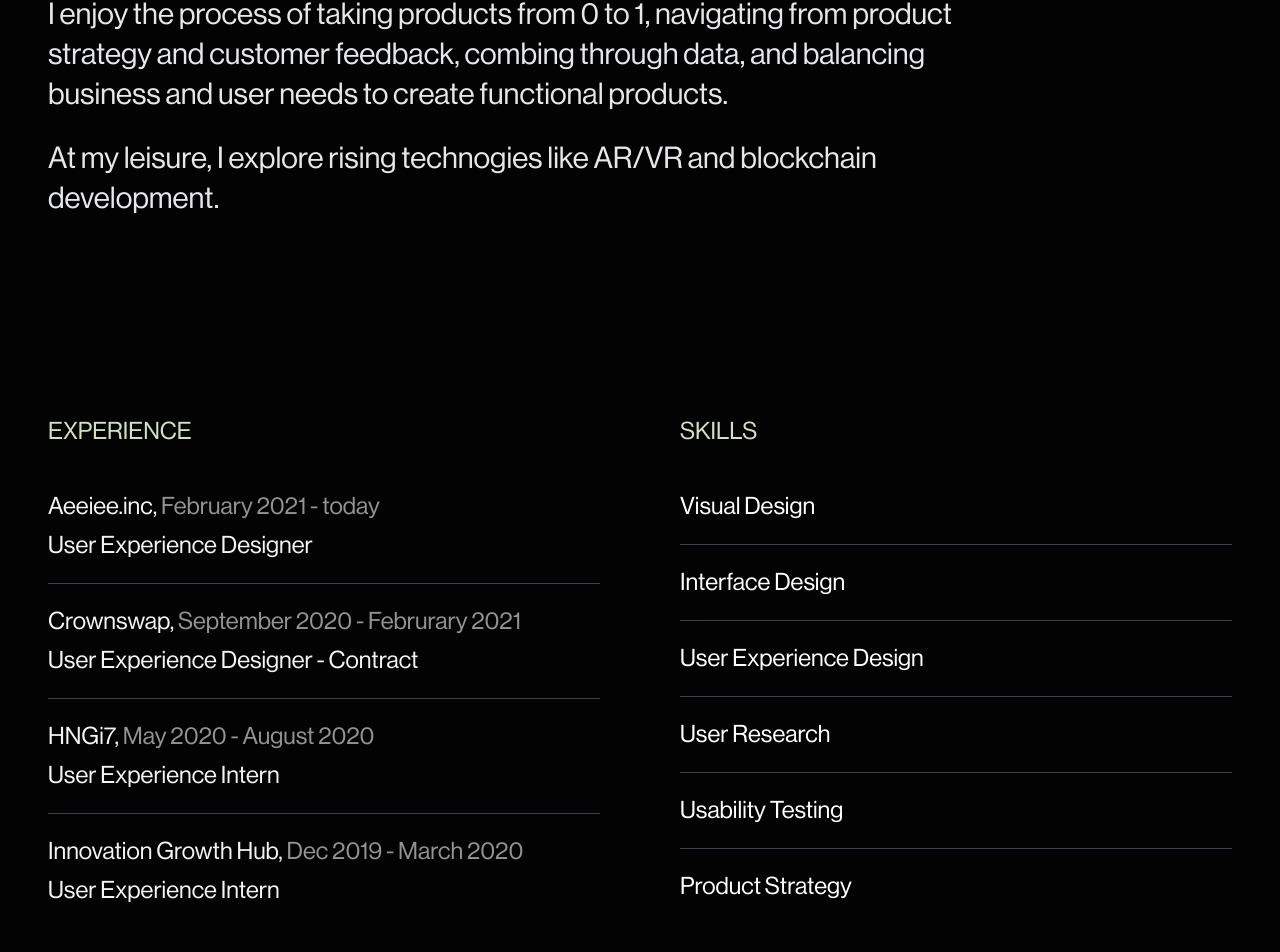
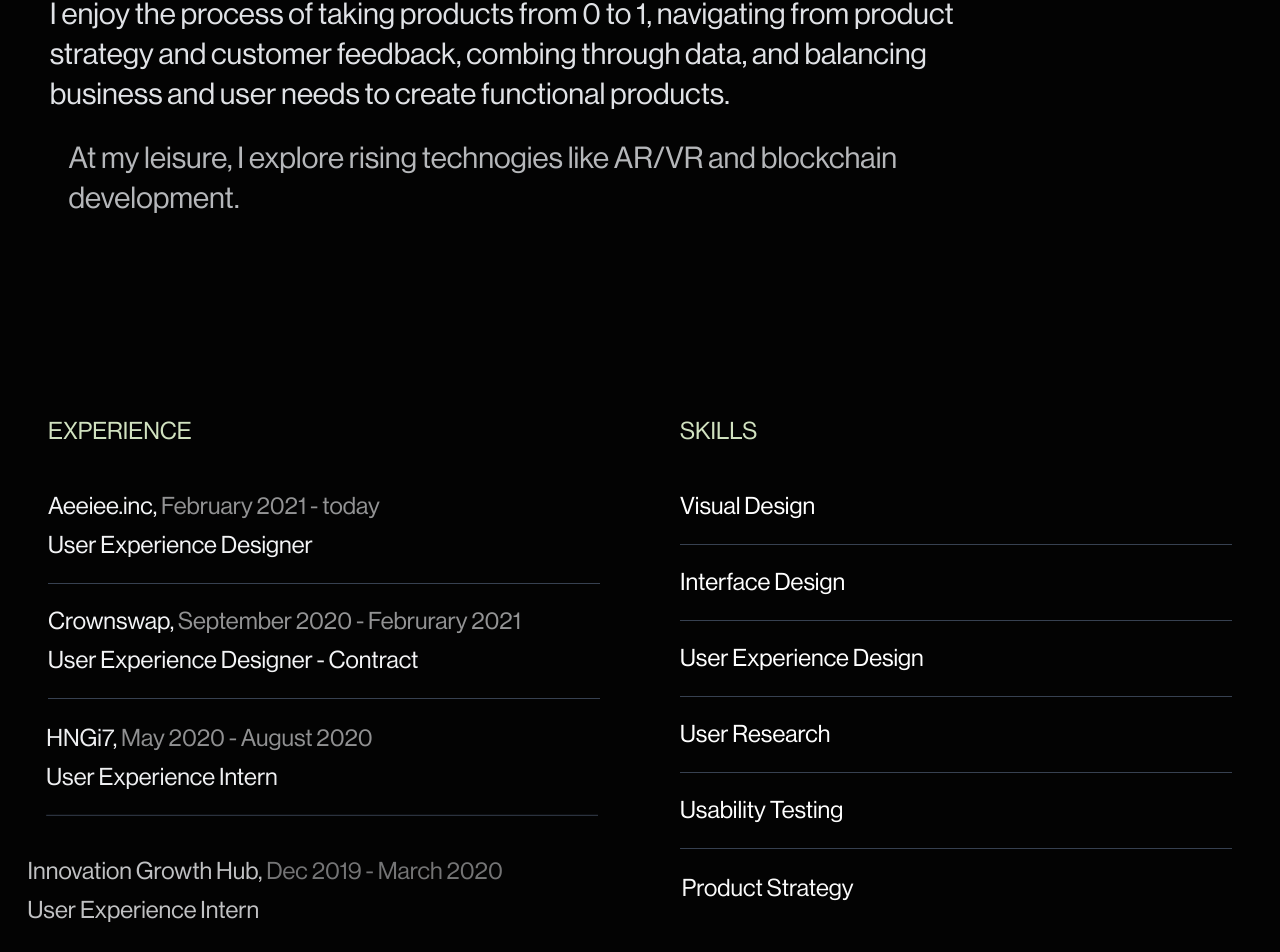
Before and after one commit to adelakuntobi/uniqueideas.me, a React (Create React App) app: page / in a window 1280 px wide. Shown: the part 2384-3336 px from the top of the page. Built offline with nearby package versions, Linux system fonts and the light colour scheme.

Commit message:
Rearrange on mobile

```diff
--- a/src/App.js
+++ b/src/App.js
@@ -17,14 +17,14 @@ import 'aos/dist/aos.css';
 AOS.init({
   offset: 200,
   duration: 1500,
-  delay: 500,
+  delay: 250,
 });
 
 function App() {
 
 
   return (
-    <div className="App relative">
+    <div className="App relative overflow-x-hidden">
       <ScrollToTop />
       <Routes>
         <Route exact path={PageURL.HOMEPAGE} element={<Homepage />} />
--- a/src/pages/Homepage/About.js
+++ b/src/pages/Homepage/About.js
@@ -5,13 +5,13 @@ import { TitleHeading } from '../../components/SelectedWorks'
 export default function About() {
   return (
     <section id='about' className='py-16 lg:py-24'>
-      <TitleHeading>About Me</TitleHeading>
+      <TitleHeading  data-aos="fade-left" >About Me</TitleHeading>
       <div className=' lg:w-10/12'>
-        <Ptag className='text-lg lg:text-3xl'>In the past few years, I’ve worked across B2B, B2C firms in varying niches creating long lasting experiences that are focused on simplicity, accessibility, inclusivity and relatable interactions. </Ptag>
+        <Ptag data-aos="fade-left" data-aos-delay="1000" className='text-lg lg:text-3xl'>In the past few years, I’ve worked across B2B, B2C firms in varying niches creating long lasting experiences that are focused on simplicity, accessibility, inclusivity and relatable interactions. </Ptag>
 
-        <Ptag className='text-lg lg:text-3xl'>I enjoy the process of taking products from 0 to 1, navigating from product strategy and customer feedback, combing through data, and balancing business and user needs to create functional products.</Ptag>
+        <Ptag data-aos="fade-left" data-aos-delay="1500" className='text-lg lg:text-3xl'>I enjoy the process of taking products from 0 to 1, navigating from product strategy and customer feedback, combing through data, and balancing business and user needs to create functional products.</Ptag>
 
-        <Ptag className='text-lg lg:text-3xl'>At my leisure, I explore rising technogies like AR/VR and blockchain development.</Ptag>
+        <Ptag data-aos="fade-left" data-aos-delay="2000" className='text-lg lg:text-3xl'>At my leisure, I explore rising technogies like AR/VR and blockchain development.</Ptag>
       </div>
     </section>
   )
--- a/src/pages/Homepage/Experience.js
+++ b/src/pages/Homepage/Experience.js
@@ -9,19 +9,19 @@ export default function Experience() {
       <div className='w-full lg:w-1/2'>
         <TitleHeading>Experience</TitleHeading>
         <div>
-          <ExperienceDiv>
+          <ExperienceDiv data-aos="fade-up-right" data-aos-delay="500">
             <p>Aeeiee.inc, <span>February 2021 - today</span></p>
             <p>User Experience Designer</p>
           </ExperienceDiv>
-          <ExperienceDiv>
+          <ExperienceDiv data-aos="fade-up-right" data-aos-delay="1000" >
             <p>Crownswap, <span>September 2020 - Februrary 2021</span></p>
             <p>User Experience Designer - Contract</p>
           </ExperienceDiv>
-          <ExperienceDiv>
+          <ExperienceDiv data-aos="fade-up-right" data-aos-delay="1500" >
             <p>HNGi7, <span>May 2020 - August 2020</span></p>
             <p>User Experience Intern</p>
           </ExperienceDiv>
-          <ExperienceDiv>
+          <ExperienceDiv data-aos="fade-up-right" data-aos-delay="2000" >
             <p>Innovation Growth Hub, <span>Dec 2019 - March 2020</span></p>
             <p>User Experience Intern</p>
           </ExperienceDiv>
@@ -30,12 +30,12 @@ export default function Experience() {
       <div className='w-full lg:w-1/2'>
         <TitleHeading>Skills</TitleHeading>
         <Skills>
-          <li>Visual Design</li>
-          <li>Interface Design</li>
-          <li>User Experience Design</li>
-          <li>User Research</li>
-          <li>Usability Testing</li>
-          <li>Product Strategy </li>
+          <li  data-aos="fade-up-left" >Visual Design</li>
+          <li data-aos="fade-up-left" data-aos-delay="500">Interface Design</li>
+          <li data-aos="fade-up-left" data-aos-delay="750">User Experience Design</li>
+          <li data-aos="fade-up-left" data-aos-delay="1000">User Research</li>
+          <li data-aos="fade-up-left" data-aos-delay="1250">Usability Testing</li>
+          <li data-aos="fade-up-left" data-aos-delay="1500">Product Strategy </li>
         </Skills>
       </div>
 
--- a/src/pages/Homepage/index.js
+++ b/src/pages/Homepage/index.js
@@ -127,22 +127,26 @@ const Homepage = () => {
     <div className='container relative'>
       <header className='min-h-screen'>
         <Navbar />
-        <HeaderDiv className='flex-col-reverse gap-y-10 lg:flex-row justify-center lg:justify-between flex items-center '>
+        <HeaderDiv className='flex-col gap-y-10 lg:flex-row justify-center lg:justify-between flex items-center '>
+
           <div className='lg:w-7/12'>
-            <h1  data-aos="fade-right" className='text-3xl md:text-4xl lg:text-5xl font-bold !leading-tight tracking-wide mb-4'>Passionately designing thoughtful, intuitive, and delightful experiences for all human.</h1>
-            <p data-aos="fade-right" data-aos-delay="1000" className='text-primary text-lg lg:text-2xl'>
+            <h1 data-aos="fade-right" className='text-3xl md:text-4xl lg:text-5xl font-bold !leading-tight tracking-wide mb-4'>Passionately designing thoughtful, intuitive, and delightful experiences for all human.</h1>
+            <p data-aos="fade-right" data-aos-delay="1000" className='text-primary text-lg lg:text-2xl hidden lg:block'>
               Hi, I’m <span className='font-medium'>IFY, a product designer passionate</span> about people and how technology enhances our living experience. I love to create products that people love and trust.
             </p>
           </div>
           <div data-aos="fade-left" data-aos-delay="1500" className='relative lg:w-5/12 grid place-items-center'>
             <img src={HeaderPhoto} className="w-full" alt="" />
-            <div className='absolute right-0'>
+            <div className='absolute right-0 bottom-10'>
               <div className='relative p-12 grid place-items-center'>
                 <img src={Roller} alt="" className='absolute animate-spin' />
                 <HiOutlineArrowRight className='text-5xl' />
               </div>
             </div>
           </div>
+          <p data-aos="fade-right" data-aos-delay="1000" className='text-primary text-lg lg:text-2xl block lg:hidden'>
+            Hi, I’m <span className='font-medium'>IFY, a product designer passionate</span> about people and how technology enhances our living experience. I love to create products that people love and trust.
+          </p>
         </HeaderDiv>
       </header>
 
@@ -156,7 +160,7 @@ const Homepage = () => {
               SelectedArray.map((item, num) => {
                 return (
                   <SelectedWork key={num} item={item}
-                   />
+                  />
                 )
               })
             }
```
